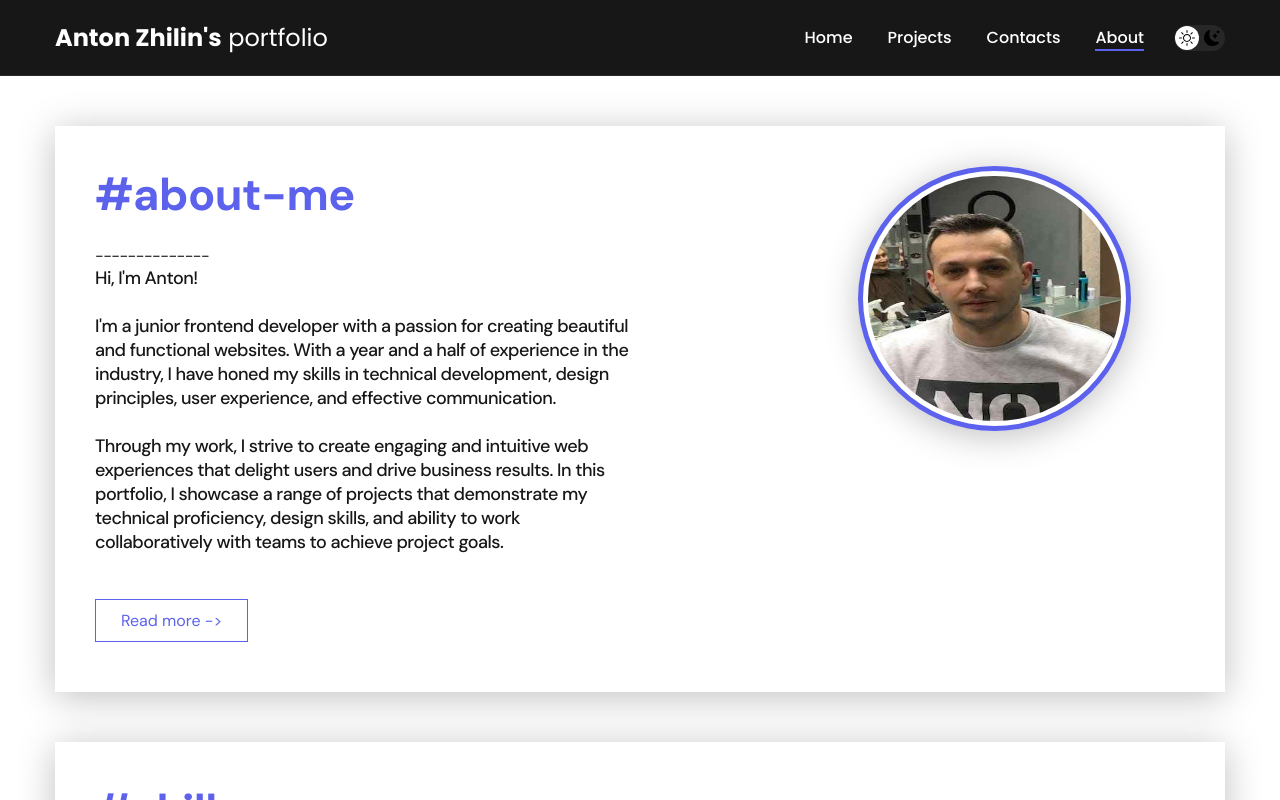
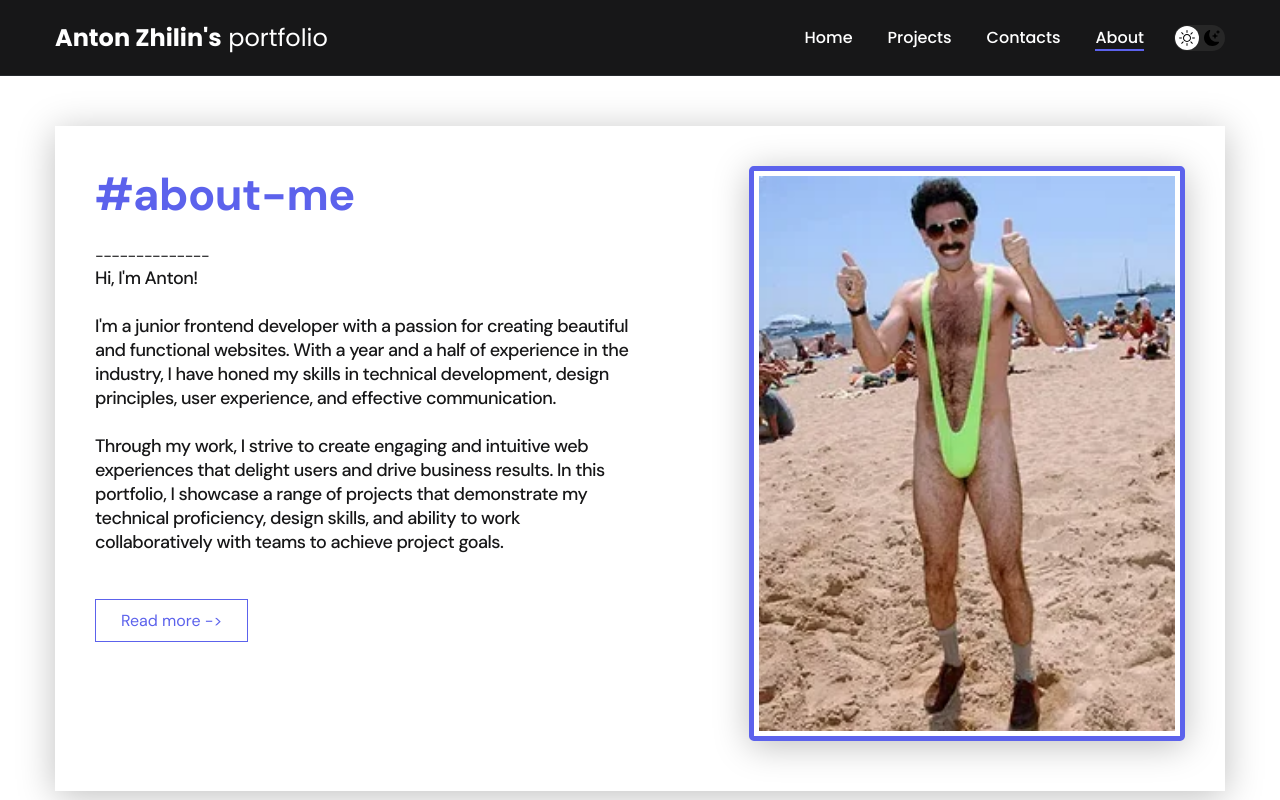
Before and after one commit to ministrov/my-portfolio-react, a React (Create React App) app: page /about in a window 1280 px wide. Shown: the top 800 px of the page. Built offline with nearby package versions, Linux system fonts and the light colour scheme.

Commit message:
fix: add some enhancements

```diff
--- a/src/App.js
+++ b/src/App.js
@@ -1,6 +1,6 @@
 import { BrowserRouter as Router, Routes, Route } from 'react-router-dom';
 import ScrollToTop from './utils/scrollToTop';
-import Navbar from './components/navbar/Navbar';
+import Header from './components/header/Header';
 import Footer from './components/footer/Footer';
 import Contacts from './pages/Contacts';
 import Home from './pages/Home';
@@ -9,24 +9,26 @@ import Project from './pages/Project';
 import About from './pages/About';
 import './styles/main.css';
 
-function App() {
+const App = () => {
   return (
-    <div className="App">
+    // <div className="App">
+
+    // </div>
+
+    <>
       <Router>
-        <ScrollToTop/>
-        <Navbar />
-
+        <Header />
+        <ScrollToTop />
         <Routes>
-          <Route path="/" element={<Home />}/>
-          <Route path="/projects" element={<Projects />}/>
-          <Route path="/project/:id" element={<Project />}/>
-          <Route path="/contacts" element={<Contacts />}/>
-          <Route path="/about" element={<About />}/>
+          <Route path="/" element={<Home />} />
+          <Route path="/projects" element={<Projects title={'Projects'}/>} />
+          <Route path="/project/:id" element={<Project />} />
+          <Route path="/contacts" element={<Contacts title={'Contacts'}/>} />
+          <Route path="/about" element={<About />} />
         </Routes>
-
-        <Footer />
       </Router>
-    </div>
+      <Footer />
+    </>
   );
 }
 
--- a/src/components/navbar/Navbar.js
+++ b/src/components/header/Header.js
@@ -4,7 +4,7 @@ import ButtonDarkMode from '../buttonDarkMode/ButtonDarkMode';
 import './style.css';
 import ErrorBoundary from '../errorBoundary/ErrorBoundary';
 
-const Navbar = () => {
+const Header = () => {
   const activeLink = "nav-list__link nav-list__link--active";
   const normalLink = "nav-list__link";
 
@@ -22,7 +22,7 @@ const Navbar = () => {
   }
 
   return (
-    <header>
+    <header className="header">
       <nav className="nav">
         <div className="container">
           <div className="nav-row">
@@ -69,4 +69,4 @@ const Navbar = () => {
   )
 }
 
-export default Navbar;
+export default Header;
--- a/src/components/promo/style.css
+++ b/src/components/promo/style.css
@@ -1,25 +1,22 @@
 /* promo */
 
 .promo {
-  padding: 40px 0;
   min-height: 695px;
-
   display: flex;
   justify-content: center;
   align-items: center;
-
+  column-gap: 5rem;
+  padding: 40px 0;
+  text-align: center;
+  color: var(--promo-text);
   background-color: var(--promo-bg);
   background-image: url('../../img/promo-bg.png');
   background-repeat: no-repeat;
   background-size: auto;
   background-position: center center;
-
-  color: var(--promo-text);
-  text-align: center;
 }
 
 .promo__wrapper {
-  padding: 0 15px;
   max-width: 660px;
 }
 
--- a/src/pages/About.js
+++ b/src/pages/About.js
@@ -1,5 +1,5 @@
 
-import myPicture from '../img/my-picture.jpg';
+import myPicture from '../img/my-photo.webp';
 import skillsBg from '../img/skills-bg.png';
 import { skills } from '../helpers/skills';
 import '../styles/about.css';
--- a/src/pages/Contacts.js
+++ b/src/pages/Contacts.js
@@ -1,12 +1,11 @@
 import map from '../img/content-map.png';
 
-const Contacts = () => {
+const Contacts = ({ title }) => {
   return (
-    <>
-      <main className="section">
+    <main className="contacts">
       <div className="container">
         <div className="content-list-wrapper">
-            <h1 className="title-1">Contacts</h1>
+          <h1 className="title-1">{title}</h1>
 
           <ul className="content-list">
             <li className="content-list__item">
@@ -29,7 +28,6 @@ const Contacts = () => {
         </div>
       </div>
     </main>
-    </>
   )
 }
 
--- a/src/pages/Home.js
+++ b/src/pages/Home.js
@@ -13,10 +13,11 @@ const Home = () => {
 
       <main className="section">
         <h1 className="visually-hidden">Home page of the author</h1>
+
         <section className='section-content'>
           <h2 className='visually-hidden'>Frontent Anton Zhilin</h2>
+
           <div className="container">
-
             <ul className="content-list">
               <li className="content-list__item">
                 <h2 className="title-2">Frontend</h2>
@@ -27,7 +28,6 @@ const Home = () => {
                 <p>NodeJS, MySQL, MongoDB, PHP, Laravel</p>
               </li>
             </ul>
-
           </div>
         </section>
 
--- a/src/pages/Projects.js
+++ b/src/pages/Projects.js
@@ -2,13 +2,12 @@
 import Project from '../components/project/Project';
 import { projects } from '../helpers/projectsList';
 
-const Projects = () => {
+const Projects = ({ title }) => {
   return (
-    <>
-      <main className="section">
+    <main className="projects">
       <h1 className="visually-hidden">Page about author's projects</h1>
       <div className="container">
-          <h2 className="title-1">Projects</h2>
+        <h2 className="title-1">{}</h2>
         <ul className="projects">
           {projects.map((project, index) =>
             <Project
@@ -20,7 +19,6 @@ const Projects = () => {
         </ul>
       </div>
     </main>
-    </>
   )
 }
 
--- a/src/styles/about.css
+++ b/src/styles/about.css
@@ -14,7 +14,7 @@
 
 .about__bottom {
   display: flex;
-  column-gap: 20%;
+  column-gap: 10%;
 }
 
 .about__left {
@@ -22,12 +22,11 @@
 }
 
 .about__right {
-  width: 25%;
-  height: 265px;
+  width: 40%;
   display: flex;
   padding: 5px;
   border: 5px solid var(--title-1);
-  border-radius: 50%;
+  border-radius: .3rem;
   box-shadow: var(--box-shadow);
 }
 
@@ -63,8 +62,6 @@
 
 .about__image {
   flex-basis: 100%;
-  height: 100%;
-  border-radius: 50%;
 }
 
 /* skills */
```
Also changed, not shown: src/components/header/style.css (renamed from src/components/navbar/style.css), src/img/my-photo.webp (added). Lines whose indentation alone changed are shown as unchanged.
